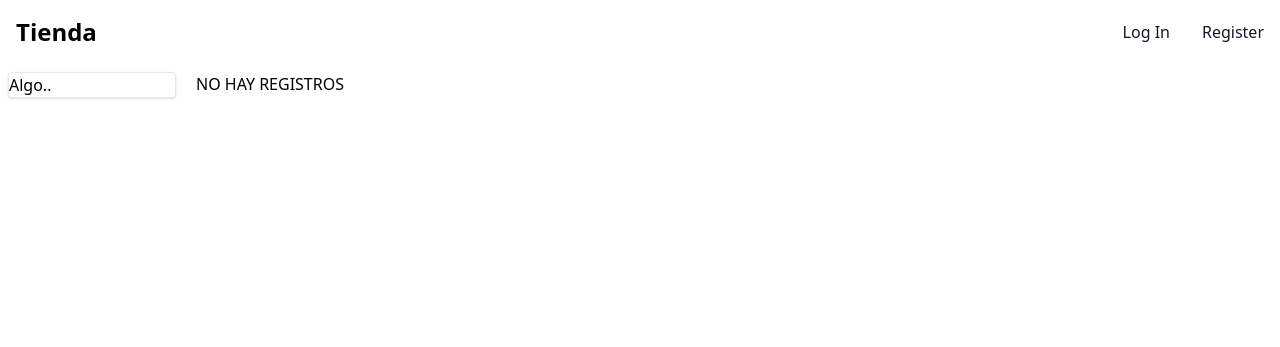
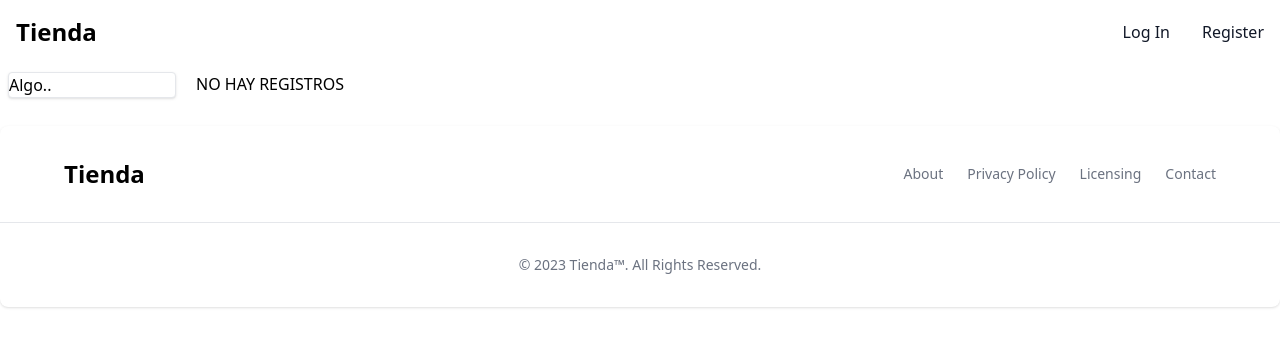
Before and after one commit to tomasCfarias/TP_BACKEND_FRONTEND_IFTS, a PHP site: page /articulos.php in a window 1280 px wide. Shown: the top 347 px of the page. Run offline with PHP 8.4, Linux system fonts and the light colour scheme; data that the repository does not hold is empty; some libraries are stand-ins or nearby versions.

Commit message:
footer tienda

```diff
--- /dev/null
+++ b/api/footertienda.php
@@ -0,0 +1,25 @@
+<footer class="bg-white rounded-lg shadow dark:bg-gray-900 mt-5 sticky top-[100vh]">
+    <div class="w-full max-w-screen-xl mx-2 lg:mx-auto py-4 md:py-8">
+        <div class="sm:flex sm:items-center sm:justify-between sm:mx-16">
+            <a href="#" class="flex items-center mb-4 sm:mb-0">
+                <span class="self-center text-2xl font-semibold whitespace-nowrap dark:text-white">Tienda</span>
+            </a>
+            <ul class="flex flex-wrap items-center mb-6 text-sm font-medium text-gray-500 sm:mb-0 dark:text-gray-400">
+                <li>
+                    <a href="#" class="mr-4 hover:underline md:mr-6 ">About</a>
+                </li>
+                <li>
+                    <a href="#" class="mr-4 hover:underline md:mr-6">Privacy Policy</a>
+                </li>
+                <li>
+                    <a href="#" class="mr-4 hover:underline md:mr-6 ">Licensing</a>
+                </li>
+                <li>
+                    <a href="#" class="hover:underline">Contact</a>
+                </li>
+            </ul>
+        </div>
+        <hr class="my-6 border-gray-200 sm:mx-auto dark:border-gray-700 lg:my-8" />
+        <span class="block text-sm text-gray-500 sm:text-center dark:text-gray-400">© 2023 <a href="articulos.php" class="hover:underline">Tienda™</a>. All Rights Reserved.</span>
+    </div>
+</footer>
--- a/articulos.php
+++ b/articulos.php
@@ -23,10 +23,10 @@
         include("api/navbartiendatailwind.php")
     ?>
     <div class="flex">
-    <div class="mt-2 mb-4 lg:w-44">
+    <div class="my-2 lg:w-44">
     <div class="hidden lg:block ml-2 border border-gray-200 bg-white rounded h-full shadow">Algo..</div>
     </div>
-    <section class="my-2 ml-2 lg:ml-5  grid grid-cols-1 sm:grid-cols-2 md:grid-cols-3 gap-2">
+    <section class="my-2 mx-auto lg:ml-5  grid grid-cols-1 sm:grid-cols-2 md:grid-cols-3 gap-2">
         <?php
 
             if ($result->num_rows > 0) {
@@ -51,6 +51,9 @@
         ?>
     </section>
     </div>
+    <?php
+        include("api/footertienda.php")
+    ?>
     <script src="https://cdn.tailwindcss.com"></script>
     <script src="https://cdnjs.cloudflare.com/ajax/libs/flowbite/1.8.1/flowbite.min.js"></script>
 
--- a/checkout.php
+++ b/checkout.php
@@ -16,6 +16,7 @@
 
 </head>
 <body>
+    <div class="min-h-screen">
     <?php
     include_once("api/navbartiendatailwind.php");
     ?>
@@ -49,6 +50,10 @@
        }
       ?>
     </div>
+    <?php
+        include("api/footertienda.php")
+    ?>
+    </div>
       <script src="https://cdn.tailwindcss.com"></script>
       <script src="https://cdnjs.cloudflare.com/ajax/libs/flowbite/1.8.1/flowbite.min.js"></script>
 </body>
--- a/login-tienda.php
+++ b/login-tienda.php
@@ -92,7 +92,9 @@
     </p>
   </div>
 </div>
-
+    <?php
+        include("api/footertienda.php")
+    ?>
     <script src="https://cdn.tailwindcss.com"></script>
     <script src="https://cdnjs.cloudflare.com/ajax/libs/flowbite/1.8.1/flowbite.min.js"></script>
 </body>
--- a/product.php
+++ b/product.php
@@ -47,6 +47,7 @@ $req =  mysqli_query($conn,$query);
         </form>
         </div>
         </div>
+        <?php include("api/footertienda.php")?>
         <script src="acarrito.js"></script>
         <script src="https://cdn.tailwindcss.com"></script>
         <script src="https://cdnjs.cloudflare.com/ajax/libs/flowbite/1.8.1/flowbite.min.js"></script>
--- a/signin-tienda.php
+++ b/signin-tienda.php
@@ -89,6 +89,10 @@
     </form>
   </div>
 </div>
+</div>
+<?php
+        include("api/footertienda.php")
+    ?>
     <script src="https://cdn.tailwindcss.com"></script>
     <script src="https://cdnjs.cloudflare.com/ajax/libs/flowbite/1.8.1/flowbite.min.js"></script>
 </body>
```
